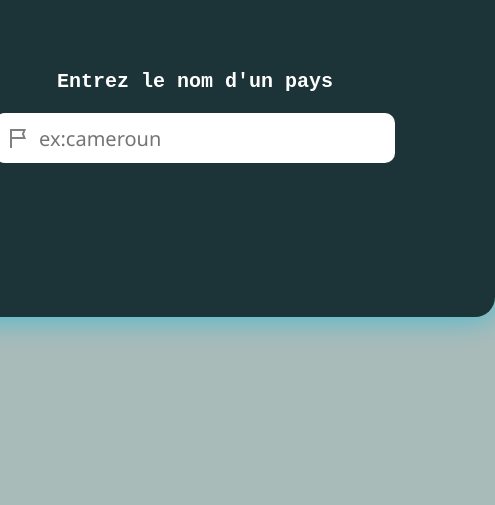
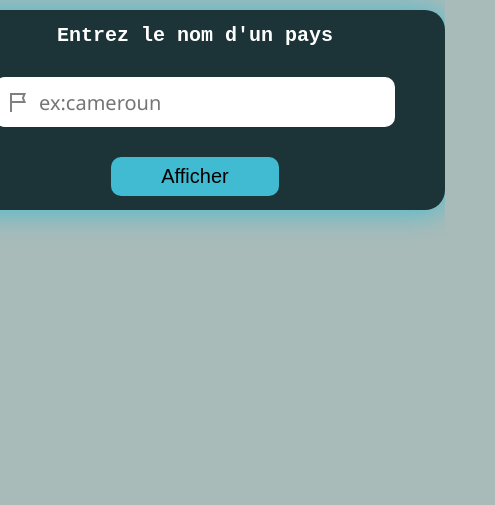
Before and after one commit to leonel691/drapeau-js, a plain HTML site: page index.html in a window 390 px wide. Shown: the part 339-844 px from the top of the page, 495 px wide, since content can reach past the window. Drawn offline with nearby package versions, Linux system fonts and the light colour scheme.

Commit message:
ajout de condition d'appel
drapeau cameroun nigeria guinée tchad senegal japon

```diff
--- a/assets/css/style.css
+++ b/assets/css/style.css
@@ -24,12 +24,12 @@ h1{
 }
 .boite{
     width: 60rem;
-    height: 40rem;
+    height: 30rem;
     background-color: rgb(28, 52, 56);
     border-radius: 2rem;
     display: flex;
     flex-direction: column;
-    gap: 2rem;
+    gap: 3rem;
     justify-content:center;
     align-items: center;
     box-shadow:1px 1px 30px 0px rgb(65, 187, 209,1);
@@ -64,7 +64,38 @@ h1{
     height: 100%;
     width: 100%;
     font-size: 2rem;
-    /* padding-left: 1rem; */
     outline: none;
     font-family: 'Segoe UI', Tahoma, Geneva, Verdana, sans-serif;
 }
+.boite>input{
+    font-size: 2rem;
+    padding: 0.8rem 5rem;
+    border-radius: 1rem;
+    background-color: rgb(65, 187, 209,1);
+    cursor: pointer;
+}
+.boite>input:hover{
+    box-shadow: 0px -140px 300px 41px rgba(65,187,209,0.75);
+    color:rgb(37, 50, 53);
+}
+.drapeau{
+    display: none;
+    width:  50rem;
+    height: 30rem;
+    background-color: rgb(255, 255, 255);
+    border-radius: 1rem;
+}
+@media screen and (max-width:800px) {
+    body{
+        /* gap: 1rem; */
+    }
+    h1{
+        font-weight: 600;
+        font-size: 3rem;
+    }
+    .boite{
+        width: 50rem;
+        height: 20rem;
+    }
+
+}
--- a/assets/scripts/script.js
+++ b/assets/scripts/script.js
@@ -0,0 +1,137 @@
+
+// // declaration et affectation des balises html dans les constantes
+const blocDrapeau=document.getElementById("drapeauContainer");
+const blocElement1=document.getElementById("element1");
+const blocElement2=document.getElementById("element2");
+const blocElement3=document.getElementById("element3");
+const blocElement2_component1=document.getElementById("element2_component1");
+// // lecture de la valeur entrer dans l'input
+function lecture(){
+    let paysEntrer=document.getElementById("pays").value.toLowerCase();
+    // console.log(paysEntrer)
+    console.log("bienvenu au" ,paysEntrer)
+    switch (paysEntrer) {
+        case "":
+        alert("entrer quelque chose")
+        break;
+        case "japon"|| "japan":
+        blocDrapeau.style.display="flex";
+        blocDrapeau.style.alignItems="center";
+        blocDrapeau.style.justifyContent="center";
+        blocElement1.style.width=" 20rem"
+        blocElement1.style.height="20rem"
+        blocElement1.style.backgroundColor="red"
+        blocElement1.style.borderRadius="50%"
+        break;
+        case "cameroun"|| "cameroon":
+        blocDrapeau.style.display="flex";
+        blocDrapeau.style.alignItems="center";
+        blocDrapeau.style.justifyContent="center";
+        blocElement1.style.backgroundColor="green"
+        blocElement1.style.flex="1"
+        blocElement1.style.height="100%";
+        blocElement2.style.backgroundColor="red"
+        blocElement2.style.flex="1"
+        blocElement2.style.display="flex"
+        blocElement2.style.justifyContent="center"
+        blocElement2.style.alignItems="center"
+        blocElement2.style.height="100%";
+        blocElement3.style.backgroundColor="yellow"
+        blocElement3.style.flex="1"
+        blocElement3.style.height="100%";
+        blocElement2_component1.style.clipPath="polygon(50% 0%, 61% 35%, 98% 35%, 68% 57%, 79% 91%, 50% 70%, 21% 91%, 32% 57%, 2% 35%, 39% 35%)"
+        blocElement2_component1.style.width="10rem"
+        blocElement2_component1.style.height="10rem"
+        blocElement2_component1.style.backgroundColor="yellow"
+        break;
+        case "senegal"|| "senegale":
+            blocDrapeau.style.display="flex";
+            blocDrapeau.style.alignItems="center";
+            blocDrapeau.style.justifyContent="center";
+            blocElement1.style.backgroundColor="green"
+            blocElement1.style.flex="1"
+            blocElement1.style.height="100%";
+            blocElement2.style.backgroundColor="yellow"
+            blocElement2.style.flex="1"
+            blocElement2.style.display="flex"
+            blocElement2.style.justifyContent="center"
+            blocElement2.style.alignItems="center"
+            blocElement2.style.height="100%";
+            blocElement3.style.backgroundColor="red"
+            blocElement3.style.flex="1"
+            blocElement3.style.height="100%";
+            blocElement2_component1.style.clipPath="polygon(50% 0%, 61% 35%, 98% 35%, 68% 57%, 79% 91%, 50% 70%, 21% 91%, 32% 57%, 2% 35%, 39% 35%)"
+            blocElement2_component1.style.width="10rem"
+            blocElement2_component1.style.height="10rem"
+            blocElement2_component1.style.backgroundColor="green"
+            break;
+        case "tchad" || "chad":
+            blocDrapeau.style.display="flex";
+            blocDrapeau.style.alignItems="center";
+            blocDrapeau.style.justifyContent="center";
+            blocElement1.style.backgroundColor="blue"
+            blocElement1.style.flex="1"
+            blocElement1.style.height="100%";
+            blocElement2.style.backgroundColor="yellow"
+            blocElement2.style.flex="1"
+            blocElement2.style.height="100%";
+            blocElement3.style.backgroundColor="red"
+            blocElement3.style.flex="1"
+            blocElement3.style.height="100%";
+            break;
+        case "guinée"|| "guinea":
+            blocDrapeau.style.display="flex";
+            blocDrapeau.style.alignItems="center";
+            blocDrapeau.style.justifyContent="center";
+            blocElement1.style.backgroundColor="red"
+            blocElement1.style.flex="1"
+            blocElement1.style.height="100%";
+            blocElement2.style.backgroundColor="yellow"
+            blocElement2.style.flex="1"
+            blocElement2.style.height="100%";
+            blocElement3.style.backgroundColor="green   "
+            blocElement3.style.flex="1"
+            blocElement3.style.height="100%";
+            break;
+        case "nigeria":
+            blocDrapeau.style.display="flex";
+            blocDrapeau.style.alignItems="center";
+            blocDrapeau.style.justifyContent="center";
+            blocElement1.style.backgroundColor="green"
+            blocElement1.style.flex="1"
+            blocElement1.style.height="100%";
+            blocElement2.style.backgroundColor="white"
+            blocElement2.style.flex="1"
+            blocElement2.style.height="100%";
+            blocElement3.style.backgroundColor="green"
+            blocElement3.style.flex="1"
+            blocElement3.style.height="100%";
+            break;
+        case "libye" || "libya":
+            blocDrapeau.style.display="flex";
+            blocDrapeau.style.flexDirection="column";
+            blocDrapeau.style.alignItems="center";
+            blocDrapeau.style.justifyContent="center";
+            blocElement1.style.backgroundColor="red"
+            blocElement1.style.flex="1"
+            blocElement1.style.width="100%"
+            blocElement2.style.backgroundColor="black"
+            blocElement2.style.flex="1"
+            blocElement2.style.display="flex"
+            blocElement2.style.justifyContent="center"
+            blocElement2.style.alignItems="center"
+            blocElement2.style.width="100%"
+            blocElement3.style.backgroundColor="green"
+            blocElement3.style.flex="1"
+            blocElement3.style.width="100%";
+            blocElement2_component1.style.width=" 10rem"
+            blocElement2_component1.style.height="10rem"
+            // blocElement2_component1.style.backgroundImage="url('./assets/images/libye.jpeg')"
+            // blocElement2_component1.style.backgroundColor="gray"
+            break;
+        default:
+           alert("ce pays n'existe pas")
+            break;
+    }
+}
+// // utilisation des conditions d'execution
--- a/index.html
+++ b/index.html
@@ -17,8 +17,18 @@
             <span class="material-symbols-outlined">
                 flag_2
             </span>
-            <input placeholder="ex:cameroun" type="text">
+            <input id="pays" placeholder="ex:cameroun" type="text">
         </div>
+        <input type="submit" value="Afficher" onclick="lecture()" id="bouttonClick">
     </div>
+    <!-- drapeau -->
+    <div class="drapeau" id="drapeauContainer">
+        <div id="element1"></div>
+        <div id="element2">
+            <div id="element2_component1" ></div>
+        </div>
+        <div id="element3"></div>
+    </div>
+    <script src="assets/scripts/script.js"></script>
 </body>
 </html>
```
Also changed, not shown: assets/images/libye.jpeg (added), assets/images/whitestar.svg (added).
